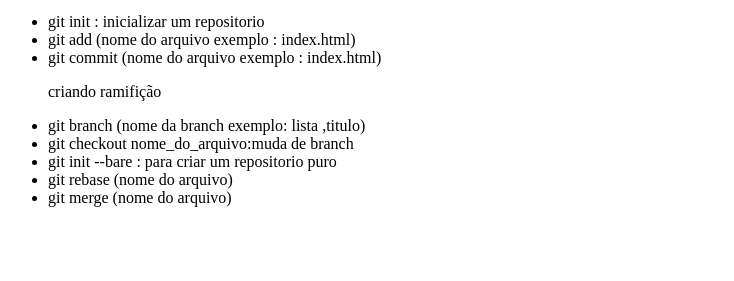
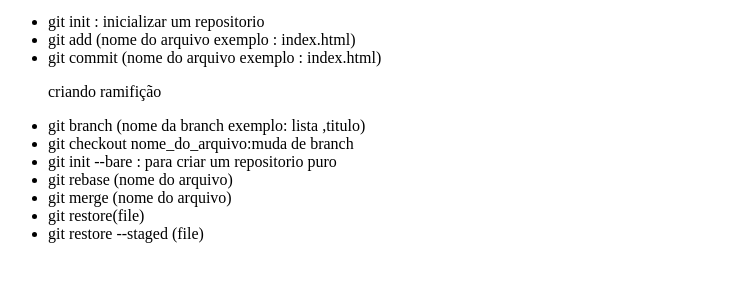
Before and after one commit to matrixsly/apredendo-a-mexe-no-git, a plain HTML site: page index.html in a window 1280 px wide. Shown: the part 87-368 px from the top of the page, without its empty margins (0-734 px from the left). Drawn offline with Linux system fonts and the light colour scheme.

Commit message:
adicionando comando que desfaz alterações

```diff
--- a/index.html
+++ b/index.html
@@ -19,6 +19,8 @@
                     <li>git init --bare : para criar um repositorio puro</li>
                     <li>git rebase (nome do arquivo)</li>
                     <li>git merge (nome do arquivo)</li>
+                    <li>git restore(file)</li>
+                    <li>git restore --staged (file)</li>
 
 
                </ul>
```
